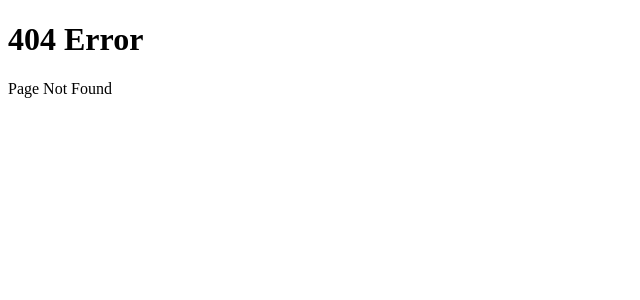
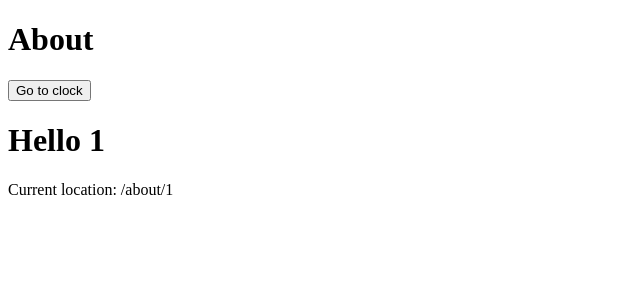
Before and after one commit to naman-0804/learning, a React (Create React App) app: page /about/1 in a window 1280 px wide. Before the commit this address had no page. Shown: the top 300 px of the page, without its empty margins (0-640 px from the left). Built offline with nearby package versions, Linux system fonts and the light colour scheme.

Commit message:
use Location and use param

```diff
--- a/src/About.js
+++ b/src/About.js
@@ -1,10 +1,11 @@
 import React from "react";
-import { useNavigate } from "react-router-dom";
+import { useLocation, useNavigate, useParams } from "react-router-dom";
 //import "./index.css";
 //import road from "./images\\Screenshot 2025-07-18 222653.png";
 function About() {
     const navigate=useNavigate();
-
+    const {fname} = useParams();
+    const location=useLocation();
     const go = () => {
         navigate("/clock");
     };
@@ -13,6 +14,8 @@ function About() {
 
             <h1>About</h1>
             <button className="btn" onClick={go}>Go to clock</button>
+            <h1>Hello {fname}</h1>
+            <p>Current location: {location.pathname}</p>
         </>
     );
 }
--- a/src/App.js
+++ b/src/App.js
@@ -23,13 +23,13 @@ const App=()=> {
           <Route path="/condition" element={<Condition />} />
 
           <Route path="/clock/" element={<Clock />} >
-            <Route path="form" element={<Form />} />
           </Route>
 
           <Route path="/events" element={<Events />} />
           <Route path="/form" element={<Form />} />
           <Route path="/about" element={<About />} />
           <Route path="/incdec" element={<Incdec />} />
+          <Route path="/about/:fname" element={<About/>} />
           <Route path="*" element={<Error/>} />
         </Routes>
       </BrowserRouter>
--- a/src/Form.js
+++ b/src/Form.js
@@ -1,8 +1,11 @@
 import react,{useState} from 'react'
+import { useParams } from 'react-router-dom';
 function Form(){
     const[fname,setFname]=useState("") ;
     const[lname,setLname]=useState("");
     const[show,setShow]=useState("") ;
+
+
 
     const getName=(event)=>{
         if(event.target.name=='fn'){
@@ -23,6 +26,7 @@ function Form(){
                 <label>Enter first Name</label>
                 <input type='text' name="fn" onChange={getName} value={fname}></input>
                 <input type='text' name="ln" onChange={getName} value={lname}></input>
+                <h1>Hello  to {fname}</h1>
                 <button type='submit'>Submit</button>
             </form>
         </>
--- a/src/Home.js
+++ b/src/Home.js
@@ -14,6 +14,7 @@ const Home = () => {
                     <li><NavLink to="/events">Events</NavLink></li>
                     <li><NavLink to="/form">Form</NavLink></li>
                     <li><NavLink to="/incdec">Increment/Decrement</NavLink></li>
+
                     <li><NavLink to="/about">About</NavLink></li>
                 </ul>
             </nav>
```
